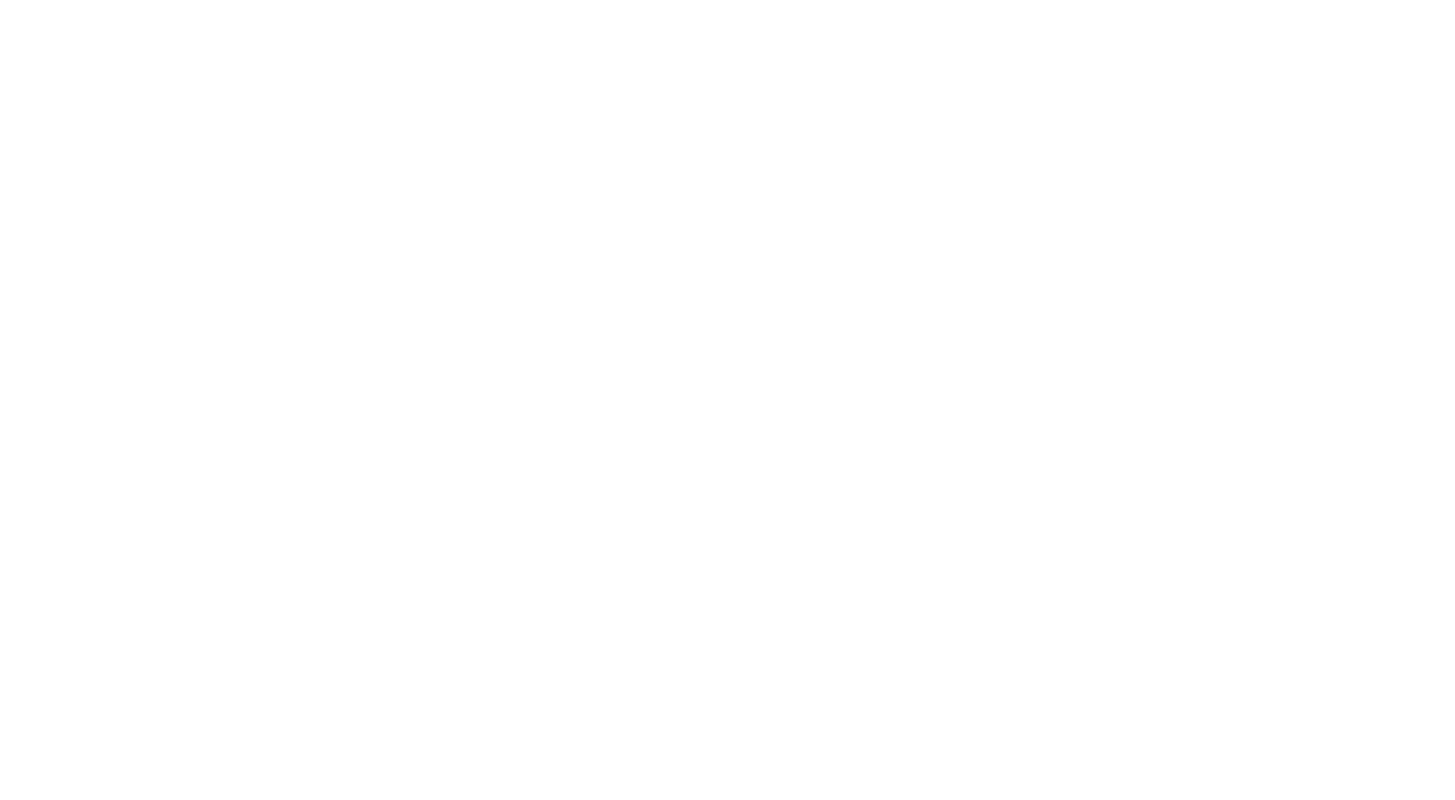
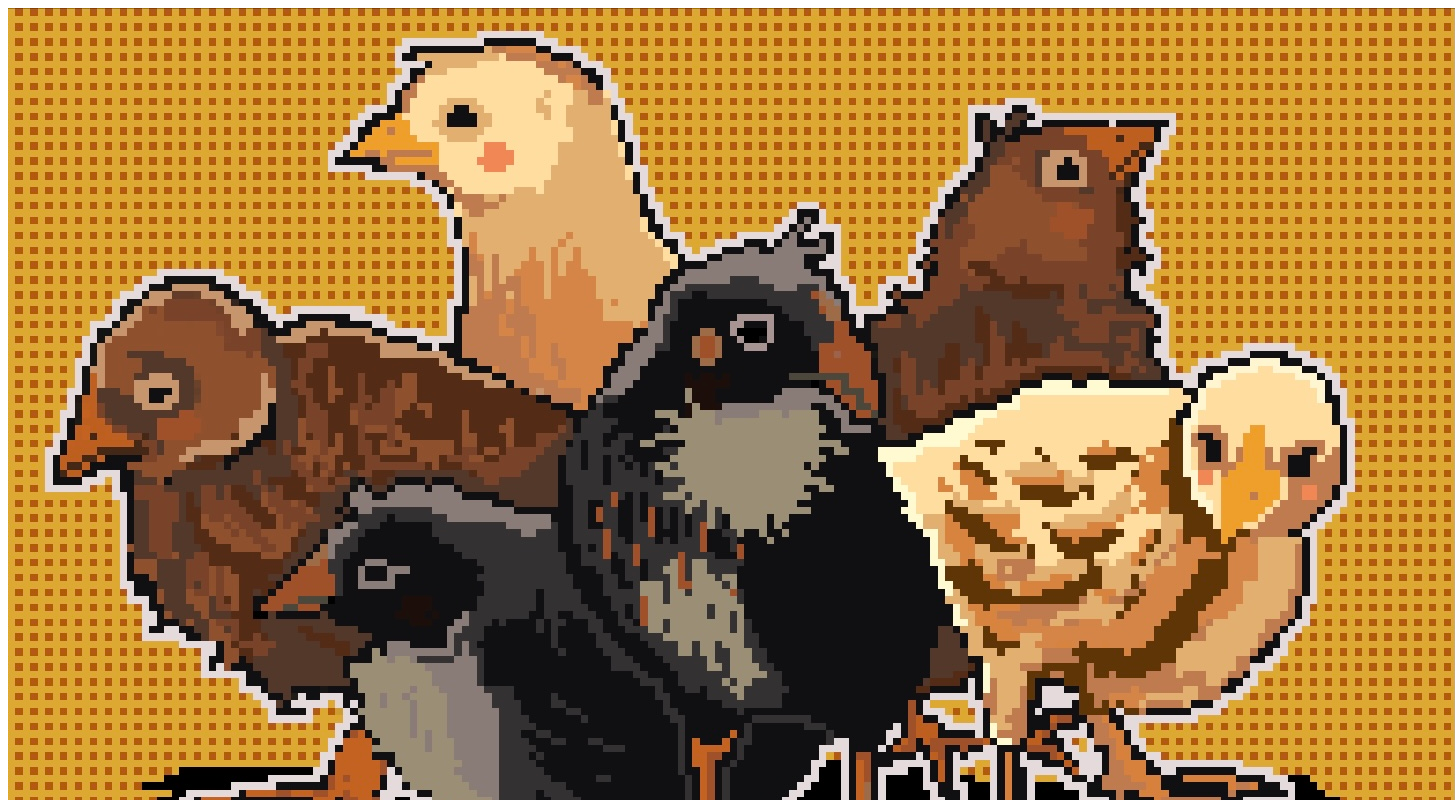
Before and after one commit to nikkitarrao/photos, a plain HTML site: page index.html in a window 1280 px wide. Shown: the top 800 px of the page, 1455 px wide, since content can reach past the window. Drawn offline with Linux system fonts and the light colour scheme.

Commit message:
Update index.html

```diff
--- a/index.html
+++ b/index.html
@@ -4,6 +4,6 @@
 
 </head>
 <body>
-  <img scr = "chickpea/sixchicks.jpg">
+  <img src = "chickpea/sixchicks.jpg">
 </body>
 </html>
```
